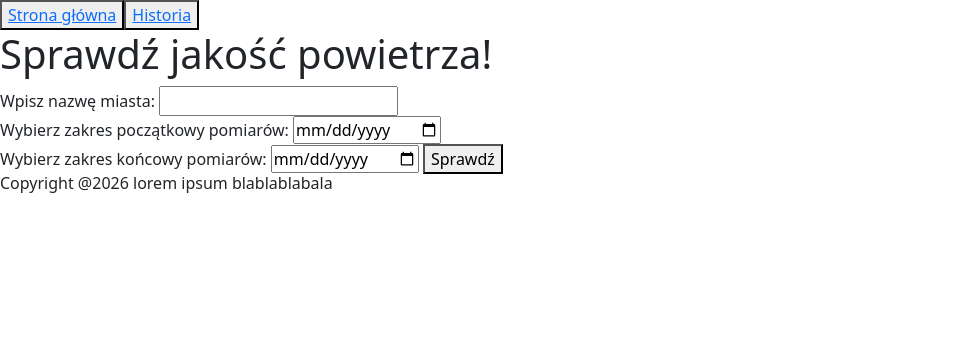
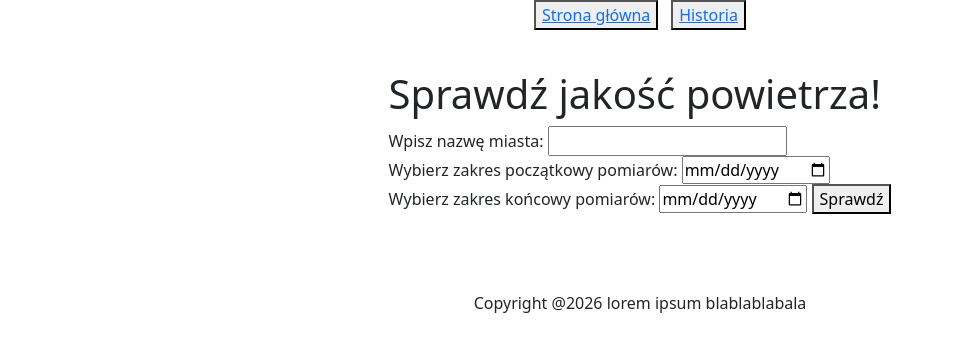
Before and after one commit to Urtik-k/flask_app_cityAQ, a Flask app: page / in a window 1280 px wide. Shown: the top 352 px of the page, without its empty margins (0-954 px from the left). Run offline with Flask 3, Linux system fonts and the light colour scheme.

Commit message:
updated stylesheet

```diff
--- a/static/css/style.css
+++ b/static/css/style.css
@@ -1,6 +1,15 @@
 #nav_bar{
     display: flex;
+    justify-content: center;
+    gap: 1vw
 }
 #footer{
-
+    display: flex;
+    justify-content: center;
+    margin: 10vh;
 }
+#aq_form{
+    display: grid;
+    justify-content: center;
+    margin: 5vh;
+}
--- a/templates/index.html
+++ b/templates/index.html
@@ -1,6 +1,6 @@
 {% extends "base.html" %}
 {% block content %}
-
+<div id="aq_form">
     <h1>Sprawdź jakość powietrza!</h1>
     <form method="post">
         <label for="city_id"> Wpisz nazwę miasta: </label>
@@ -13,4 +13,5 @@
         <input type="date" name="end_date" id="end_date" required>
         <button type="submit">Sprawdź</button>
     </form>
+</div>
 {% endblock %}
```
